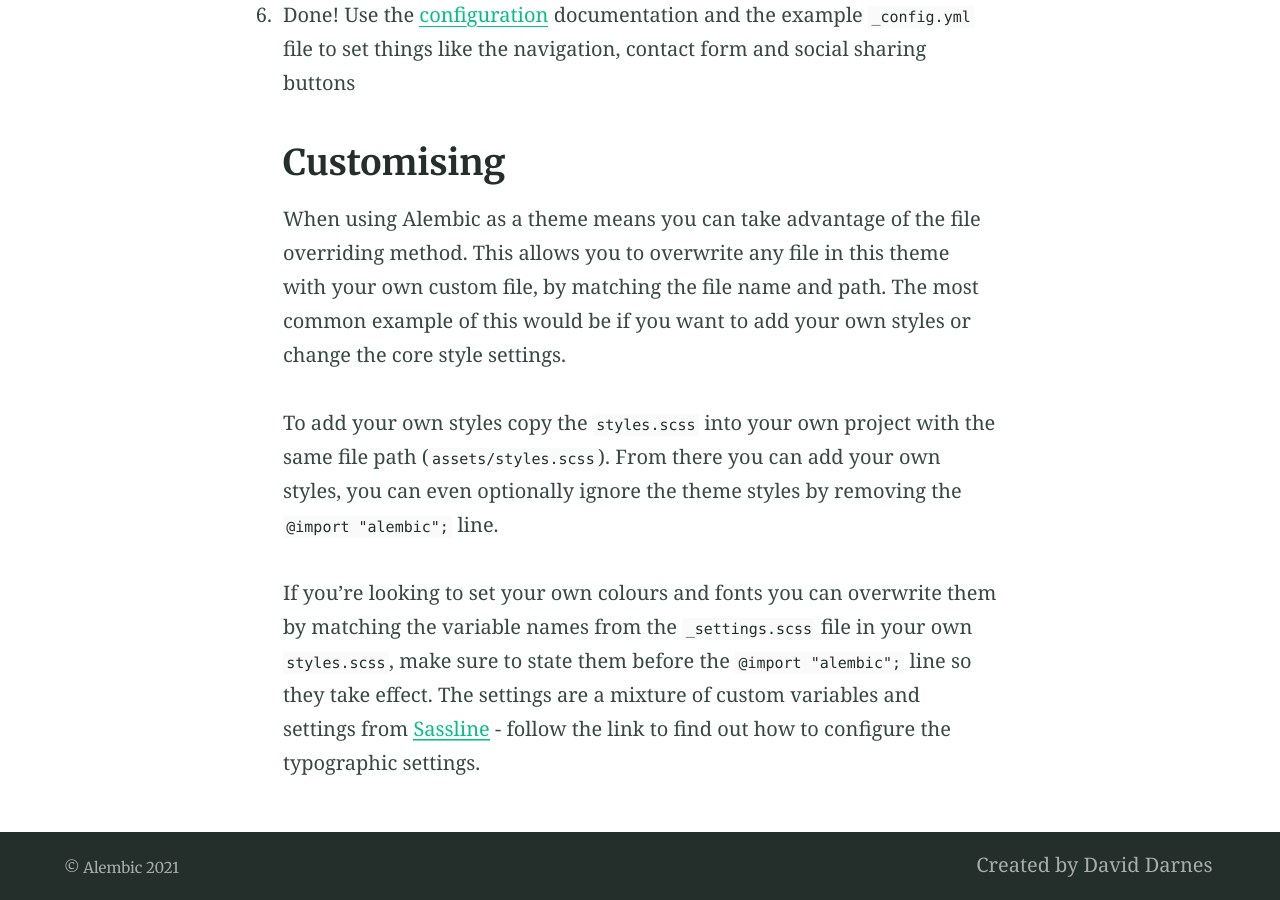
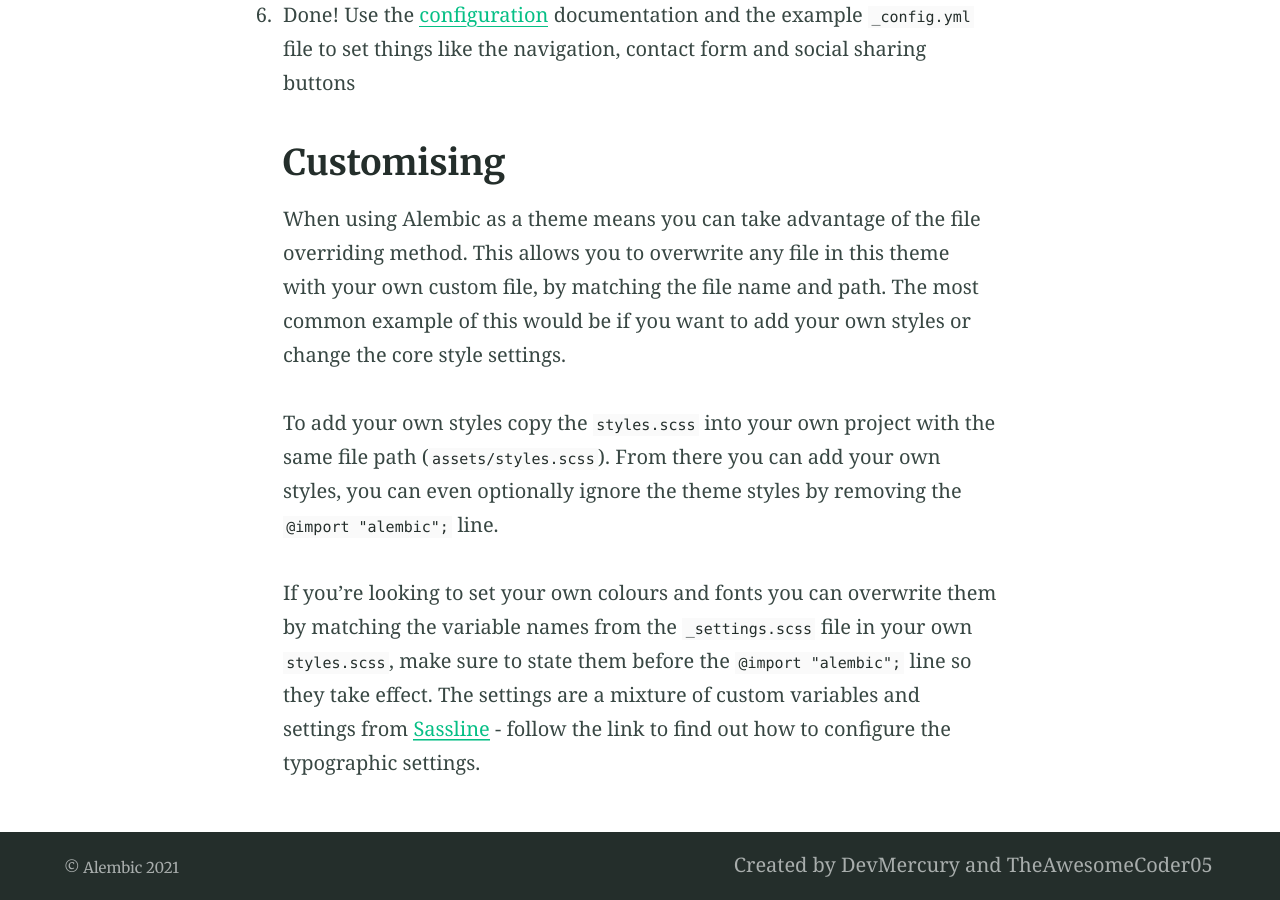
Before and after one commit to CompeyDev/Awesome-Project, a Jekyll site: the page built from index.md, in a window 1280 px wide and 900 px high, scrolled down 4872 px. Built offline with Jekyll 4.4.1, drawn with Linux system fonts in a browser that asks for light colours.

Commit message:
Make desired changes

```diff
--- a/_config.yml
+++ b/_config.yml
@@ -39,15 +39,12 @@ paginate: 2 # jekyll-paginate > items per page
 paginate_path: blog/page:num # jekyll-paginate > blog page
 jekyll-mentions: https://twitter.com # jekyll-mentions > service used when @replying
 twitter:
-  username: DavidDarnes # jekyll-seo-tag > Owners twitter username
-author: DavidDarnes # jekyll-seo-tag > default author
+  username: TheAwesomeCoder05 # jekyll-seo-tag > Owners twitter username
+author: TheAwesomeCoder05 # jekyll-seo-tag > default author
 social: # jekyll-seo-tag > social overrides
-  name: David Darnes # jekyll-seo-tag > real name
+  name: TheAwesomeCoder05 # jekyll-seo-tag > real name
   links:  # jekyll-seo-tag > social aliases (sameAs)
-    - https://twitter.com/DavidDarnes
-    - https://www.facebook.com/daviddarnes
-    - https://www.linkedin.com/in/daviddarnes
-    - https://github.com/daviddarnes
+    - https://github.com/TheAwesomeCoder05
 # markdown: CommonMark # Markdown parse settings, CommonMark performs slightly better an others in build time
 # commonmark:
   # options: ["SMART", "FOOTNOTES"]
@@ -96,10 +93,10 @@ lang: en-GB # Set the site language
 title: "Alembic" # Site name or title, also used in jekyll-seo-tag
 logo: "/assets/logos/logo.svg" # Site logo, also used in jekyll-seo-tag
 description: "Alembic is a starting point for Jekyll projects. Rather than starting from scratch, this boilerplate is designed to get the ball rolling immediately" # Site description and default description, also used in jekyll-seo-tag
-url: "https://alembic.darn.es" # Site url, also used in jekyll-seo-tag
+url: "https://theawesomecoder05.github.io/Awesome-Project" # Site url, also used in jekyll-seo-tag
 baseurl: ""
-repo: "https://github.com/daviddarnes/alembic"
-email: "me@daviddarnes.com"
+repo: "https://github.com/TheAwesomeCoder05/Awesome-Project"
+email: "random@random.org"
 # disqus: "alembic-1" # Blog post comments, uncomment the option and set the site ID from your Disqus account
 # google_analytics: ''
 # google_analytics_anonymize_ip: ''
@@ -130,20 +127,16 @@ navigation_header:
 - title: Search
   url: /search/
 - title: Fork Alembic
-  url: https://github.com/daviddarnes/alembic
+  url: https://github.com/TheAwesomeCoder05/Awesome-Project/
 
 navigation_footer:
-- title: Created by David Darnes
-  url: https://darn.es
+- title: Created by DevMercury and TheAwesomeCoder05
+  url: https://theawesomecoder05.github.io/Awesome-Project
 
 social_links: # Appears in sidebar. Set the urls then uncomment and comment out as desired
-  Twitter: https://twitter.com/DavidDarnes
-  LinkedIn: https://www.linkedin.com/in/daviddarnes
-  GitHub: https://github.com/daviddarnes
-  link: https://darn.es
-  RSS: /feed.xml
+  GitHub: https://github.com/TheAwesomeCoder05
 
 sharing_links: # Appear at the bottom of single blog posts, add as desired. The value can be 'true' or the desired button colour
   Twitter: "#0d94e7"
   facebook: "#3B5998"
-  Email: true
+  Email: false
```
